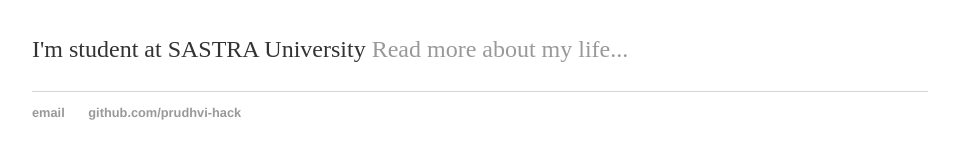
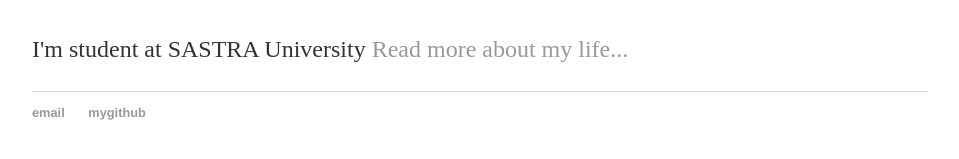
Before and after one commit to prashanth-23/prashanth-23.github.io, a Jekyll site: the page index.html, which Jekyll copies as it is, in a window 1280 px wide. Shown: the part 164-323 px from the top of the page, without its empty margins (160-1119 px from the left). Built offline with Jekyll 4.4.1, drawn with Linux system fonts in a browser that asks for light colours.

Commit message:
Update index.html

```diff
--- a/index.html
+++ b/index.html
@@ -24,8 +24,8 @@
 		</div><!-- /.container -->
 		<footer>
     		<ul>
-        		<li><a href="mailto:prasanthreddy9948379663@gmail.com">email</a></li>
-        		<li><a href="https://github.com/prasanth-23">github.com/prudhvi-hack</a></li>
+        		<li><a href="mailto:prashanthreddy9948379663@gmail.com">email</a></li>
+        		<li><a href="https://github.com/prashanth-23">mygithub</a></li>
 			</ul>
 		</footer>
 	</body>
```
